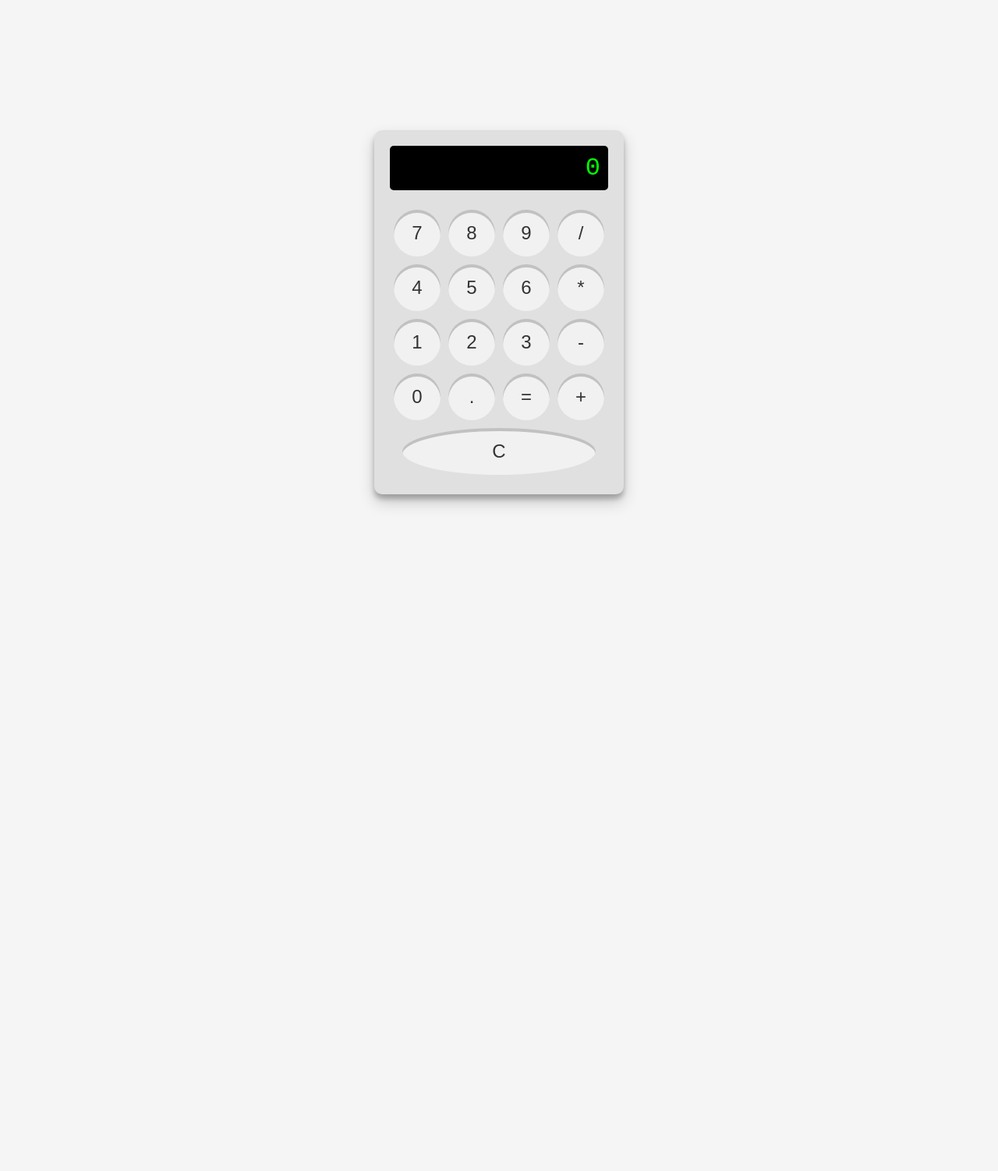
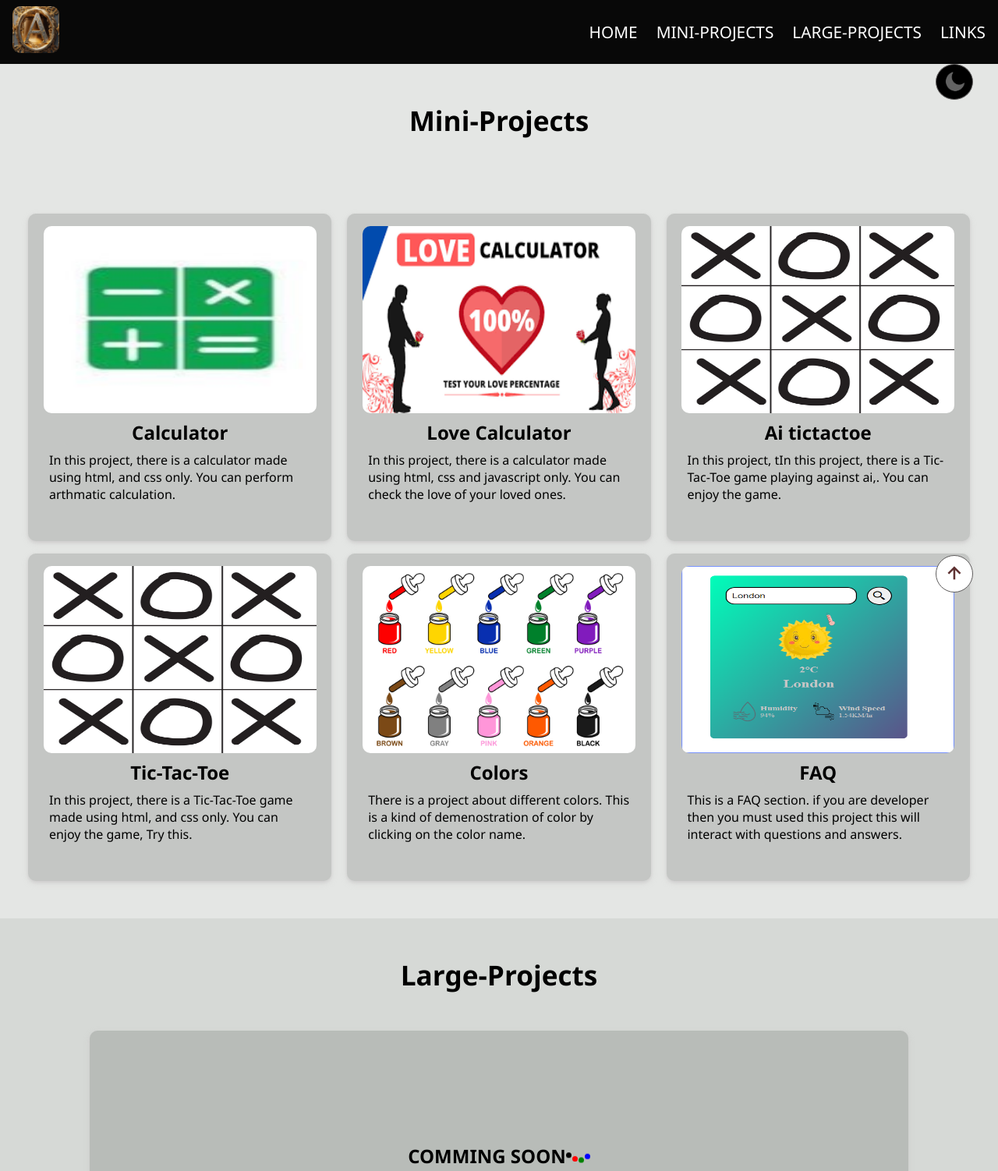
Before and after one commit to amitmahato98/portfolio, a plain HTML site: page project.html in a window 1280 px wide. Shown: the top 1502 px of the page at 78% size. Before the commit the page ends 800 px from the top, so only its background shows below. Drawn offline with nearby package versions, Linux system fonts and the light colour scheme.

Commit message:
project page is added

```diff
--- a/project.html
+++ b/project.html
@@ -1,175 +1,160 @@
 <!DOCTYPE html>
 <html lang="en">
+
 <head>
     <meta charset="UTF-8">
     <meta name="viewport" content="width=device-width, initial-scale=1.0">
-<title>Realistic Calculator</title>
-<style>
-  body {
-    background-color: #f5f5f5;
-    display: flex;
-    justify-content: center;
-    align-items: center;
-    height: 100vh;
-    margin: 0;
-  }
-  .calculator {
-    background-color: #e0e0e0;
-    border-radius: 10px;
-    padding: 20px;
-    box-shadow: 0 10px 20px rgba(0, 0, 0, 0.19), 0 6px 6px rgba(0, 0, 0, 0.23);
-  }
-  .display {
-    background-color: #000;
-    color: #0f0;
-    font-family: 'Digital', monospace;
-    padding: 10px;
-    margin-bottom: 20px;
-    border-radius: 5px;
-    text-align: right;
-    font-size: 2em;
-  }
-  .button {
-    background-color: #f1f1f1;
-    border: none;
-    border-radius: 50%;
-    margin: 5px;
-    width: 60px;
-    height: 60px;
-    font-size: 1.5em;
-    color: #333;
-    box-shadow: inset 0 4px rgba(0, 0, 0, 0.2);
-    outline: none;
-  }
-  .button:active {
-    box-shadow: none;
-    position: relative;
-    top: 4px;
-  }
-  .row {
-    display: flex;
-    justify-content: center;
-  }
-</style>
+    <title>Projects</title>
+    <link rel="stylesheet" href="project-style.css">
+    <link href='https://unpkg.com/boxicons@2.1.4/css/boxicons.min.css' rel='stylesheet'>
 </head>
+
 <body>
-<div class="calculator">
-  <div id="display" class="display">0</div>
-  <div class="row">
-    <button class="button" onclick="appendNumber('7')">7</button>
-    <button class="button" onclick="appendNumber('8')">8</button>
-    <button class="button" onclick="appendNumber('9')">9</button>
-    <button class="button" onclick="setOperation('/')">/</button>
+    <header>
+        <nav>
+            <div class="logo"><a href="index.html"><img src="img/logo.jpg" alt=""></a></div>
+            <div class="menu" id="toggle">
+                <i class='bx bx-menu'></i>
             </div>
-  <div class="row">
-    <button class="button" onclick="appendNumber('4')">4</button>
-    <button class="button" onclick="appendNumber('5')">5</button>
-    <button class="button" onclick="appendNumber('6')">6</button>
-    <button class="button" onclick="setOperation('*')">*</button>
+            <ul id="nav-menu" class="nav-menu">
+                <a href="index.html">
+                    <li>HOME</li>
+                </a>
+                <a href="#miniprojects">
+                    <li>MINI-PROJECTS</li>
+                </a>
+                <a href="#largeproject">
+                    <li>LARGE-PROJECTS</li>
+                </a>
+                <a href="#links">
+                    <li>LINKS</li>
+                </a>
+            </ul>
+        </nav>
+    </header>
+    <div class="mode" id="mode-icon" onclick="drakBrightmode()">
+     <img src="img/darkmode.png" id="mode-img">
     </div>
-  <div class="row">
-    <button class="button" onclick="appendNumber('1')">1</button>
-    <button class="button" onclick="appendNumber('2')">2</button>
-    <button class="button" onclick="appendNumber('3')">3</button>
-    <button class="button" onclick="setOperation('-')">-</button>
+    <main>
+        <section  class="heading1">
+            <h1 id="miniprojects">Mini-Projects</h1>
+        </section>
+        <div class="miniproject">
+            <div class="calculator card">
+                <a href="realcalculator.html">
+                    <div class="img"><img src="img/calculator.jpg"></div>
+                    <div class="desc">
+                        <h2>Calculator</h2>
+                        <p>In this project, there is a calculator made using html, and css only. You can perform arthmatic calculation. </p>
                     </div>
-  <div class="row">
-    <button class="button" onclick="appendNumber('0')">0</button>
-    <button class="button" onclick="appendNumber('.')">.</button>
-    <button class="button" onclick="calculate()">=</button>
-    <button class="button" onclick="setOperation('+')">+</button>
+                </a>
             </div>
-  <div class="row">
-    <button class="button" onclick="clearDisplay()" style="width: 248px;">C</button>
+
+            <!-- ------------projects---------- -->
+            <div class="lovecalculator card">
+                <a href="Projects/lovecalculator.html">
+                    <div class="img"><img src="img/lovecalculatorthumbnail.png"></div>
+                    <div class="desc">
+                        <h2>Love Calculator</h2>
+                        <p>In this project, there is a calculator made using html, css and javascript only. You can check the love of your loved ones. </p>
+                    </div>
+                </a>
+            </div>
+
+            <!-- ------------projects---------- -->
+            <div class="reversestring card">
+                <a href="../Projects/clock/tictactoe.html">
+                    <div class="img"><img src="../img/tictactoethumbnail.jpg"></div>
+                    <div class="desc">
+                        <h2>Ai tictactoe</h2>
+                        <p>In this project, tIn this project, there is a Tic-Tac-Toe game playing against ai,. You can enjoy the game.</p>
+                    </div>
+                </a>
+            </div>
+            <!-- ------------projects---------- -->
+            <div class="tictactoe card">
+                <a href="Projects/tic-tac-toe.html">
+                    <div class="img"><img src="img/tictactoethumbnail.jpg"></div>
+                    <div class="desc">
+                        <h2>Tic-Tac-Toe</h2>
+                        <p>In this project, there is a Tic-Tac-Toe game made using html, and css only. You can enjoy the game, Try this. </p>
+                    </div>
+                </a>
+            </div>
+
+            <!-- ------------projects---------- -->
+            <div class="colordemonstrate card">
+                <a href="Projects/event.html" >
+                    <div class="img"><img src="img/demonstrationofcolorthumbnail.jpg"></div>
+                    <div class="desc">
+                        <h2>Colors</h2>
+                        <p>There is a project about different colors. This is a kind of demenostration of color by clicking on the color name.</p>
+                    </div>
+                </a>
+            </div>
+
+
+            <!-- ------------projects---------- -->
+            <div class="faq card">
+                <a href="mausam.html">
+                    <div class="img"><img src="img/weather.png"></div>
+                    <div class="desc">
+                        <h2>FAQ</h2>
+                        <p>This is a FAQ section. if you are developer then you must used this project this will interact with questions and answers.</p>
+                    </div>
+                </a>
+            </div>
+
+        </div>
+
+
+        <section class="largeproject">
+            <div class="heading2" id="largeproject"><h1>Large-Projects</h1></div>
+            <div class="l-projects">
+                <div class="l-project1">
+                    <h2>COMMING SOON</h2>
+                    <span class="circle"><em class="dot"></em><em class="dot"></em><em class="dot"></em><em class="dot"></em></span>
                 </div>
             </div>
+        </section>
+    </main>
+
+    <footer>
+        <div class="copyr">
+            <h4>© Copyright Amit Mahato. All Rights Reserved 2024</h4>
+        </div>
+        <div class="links">
+            <a href="https://www.facebook.com/profile.php?id=100054970543276"><img src="img/fb.png"></a>
+            <a href="https://www.instagram.com/amisin05?igsh=MTNleGc0cncxY3F3MQ==" ><img src="img/instagram.png"></a>
+            <a href="https://github.com/amitmahato98" class="github"><img src="img/github.png" ></a>
+        </div>
+        <div id="links">
+            <a href="#" class="top"><i class='bx bx-up-arrow-alt'></i></a>
+        </div>
+    </footer>
+
     <script>
-  // ... (JavaScript code remains the same as the previous example)
-  let currentOperation = '';
-  let previousOperand = '';
-  let currentOperand = '0';
-  const display = document.getElementById('display');
+        // nav bar
+        const togglebutton = document.getElementById('toggle');
+        let navmenu = document.getElementById('nav-menu')
+        togglebutton.addEventListener('click', () => {
+            navmenu.classList.toggle('active');
+        })
+        // mode-icon
+        var modeicon = document.getElementById('mode-icon');
+        var modeimg = document.getElementById('mode-img');
+        // function drakBrightmode(){
+        //     document.body.classList.toggle('darkmode');
+        // }
+        modeicon.onclick = function(){
+            document.body.classList.toggle('darkmode');
+            if( document.body.classList.contains('darkmode')){
+                modeimg.src = 'img/brightmode.png'
+            }else{
+                modeimg.src = 'img/darkmode.png'
 
-  function appendNumber(number) {
-    if (currentOperand === '0' && number !== '.') {
-      currentOperand = number;
-    } else {
-      currentOperand += number;
             }
-    updateDisplay();
         }
-
-  function setOperation(operation) {
-    if (currentOperand === '') return;
-    if (previousOperand !== '') {
-      calculate();
-    }
-    currentOperation = operation;
-    previousOperand = currentOperand;
-    currentOperand = '';
-  }
-
-  function calculate() {
-    let computation;
-    const prev = parseFloat(previousOperand);
-    const current = parseFloat(currentOperand);
-    if (isNaN(prev) || isNaN(current)) return;
-    switch (currentOperation) {
-      case '+':
-        computation = prev + current;
-        break;
-      case '-':
-        computation = prev - current;
-        break;
-      case '*':
-        computation = prev * current;
-        break;
-      case '/':
-        computation = prev / current;
-        break;
-      default:
-        return;
-    }
-    currentOperand = computation.toString();
-    currentOperation = undefined;
-    previousOperand = '';
-    updateDisplay();
-  }
-
-  function clearDisplay() {
-    currentOperand = '0';
-    previousOperand = '';
-    currentOperation = undefined;
-    updateDisplay();
-  }
-
-  function updateDisplay() {
-    display.innerText = currentOperand;
-  }
-
-  // Keyboard support
-  document.addEventListener('keydown', (event) => {
-    if (event.key >= '0' && event.key <= '9' || event.key === '.') {
-      appendNumber(event.key);
-    }
-    switch (event.key) {
-      case '+':
-      case '-':
-      case '*':
-      case '/':
-        setOperation(event.key);
-        break;
-      case 'Enter':
-      case '=':
-        calculate();
-        break;
-      case 'Backspace':
-        clearDisplay();
-        break;
-    }
-  });
-
-  updateDisplay();
     </script>
     </body>
 </html>
```
Also changed, not shown: realcalculator.html (added, +179 -0 lines). Lines whose indentation alone changed are shown as unchanged.
